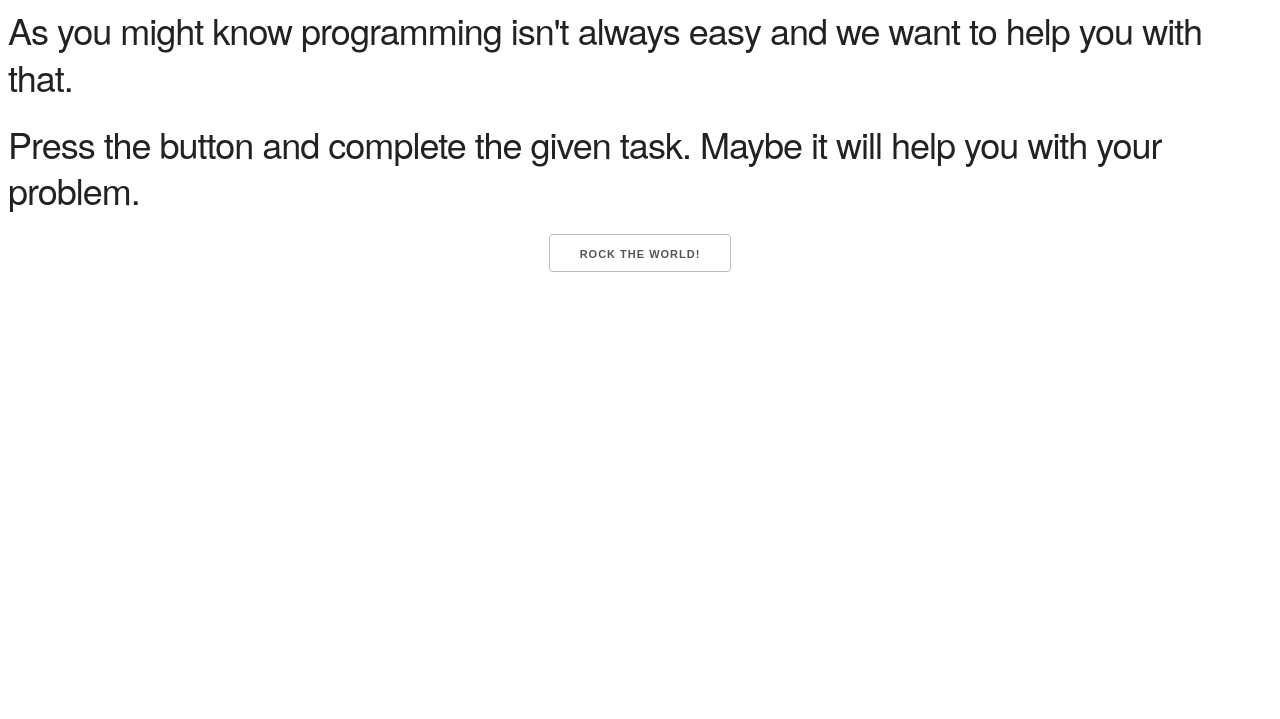
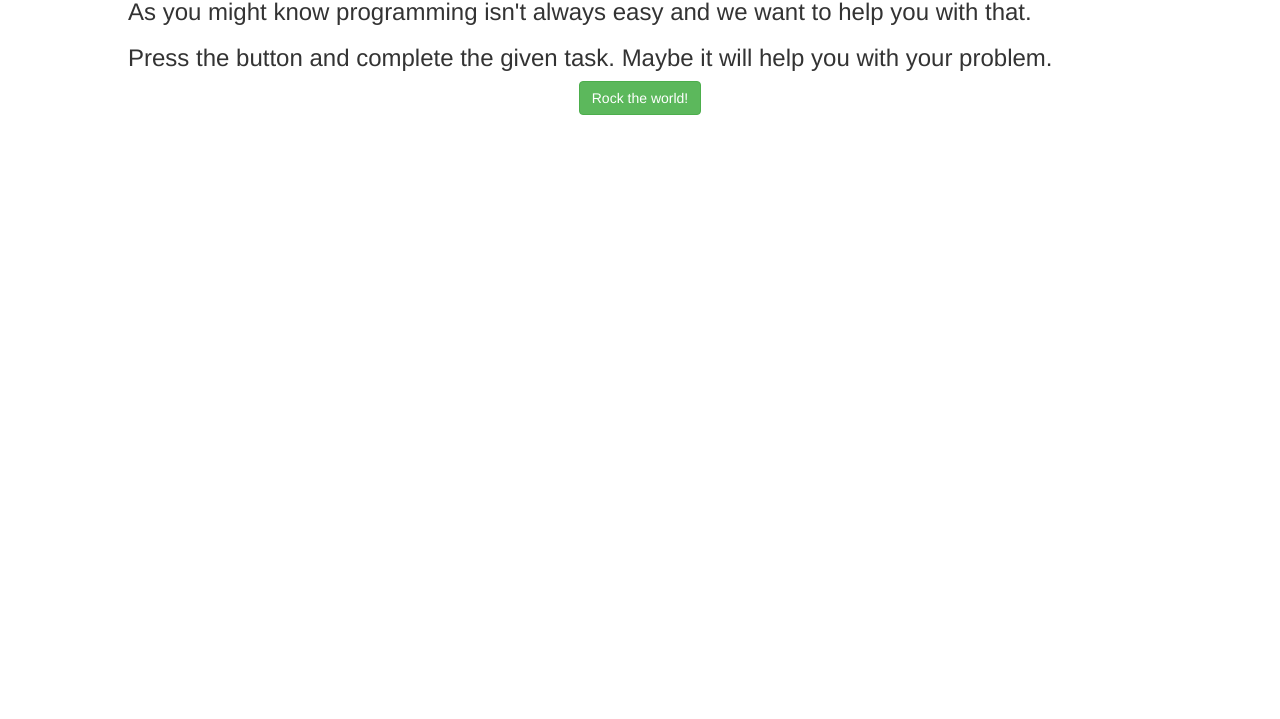
Before and after one commit to virtapoika/codedoesntwork, a plain HTML site: page index.html in a window 1280 px wide. Shown: the part 81-800 px from the top of the page. Drawn offline with nearby package versions, Linux system fonts and the light colour scheme.

Commit message:
Added new styling

```diff
--- a/index.html
+++ b/index.html
@@ -6,8 +6,9 @@
   <meta name="format-detection" content="telephone=no">
   <meta name="msapplication-tap-highlight" content="no">
   <meta name="viewport" content="user-scalable=no, initial-scale=1, maximum-scale=1, minimum-scale=1, width=device-width">
+<script type="text/javascript" src="data.json"></script>
   <script src="https://ajax.googleapis.com/ajax/libs/jquery/2.2.3/jquery.min.js"></script>
-  <link rel="stylesheet" href="https://cdnjs.cloudflare.com/ajax/libs/skeleton/2.0.4/skeleton.css">
+<link rel="stylesheet" href="https://maxcdn.bootstrapcdn.com/bootstrap/3.3.6/css/bootstrap.min.css" integrity="sha384-1q8mTJOASx8j1Au+a5WDVnPi2lkFfwwEAa8hDDdjZlpLegxhjVME1fgjWPGmkzs7" crossorigin="anonymous">
   <script src="index.js"></script>
   <link rel="stylesheet" href="style.css">
 
@@ -15,12 +16,14 @@
 </head>
 
 <body>
+  <div id="content">
   <h1>Hello fellow coder!</h1>
   <h3>As you might know programming isn't always easy and we want to help you with that.</h3>
   <h3>Press the button and complete the given task. Maybe it will help you with your problem.</h3>
-  <center><button onClick="">Rock the world!</button>
+  <center><button class="btn btn-success" onClick="randomize()">Rock the world!</button>
   <div id="tododiv"></div>
 </center>
+</div>
 </body>
 
 </html>
--- a/style.css
+++ b/style.css
@@ -0,0 +1,9 @@
+#content
+{
+  border-radius: 4px;
+  width: 80%;
+  margin: 0 auto;
+  color: #;
+}
+body{
+}
```
